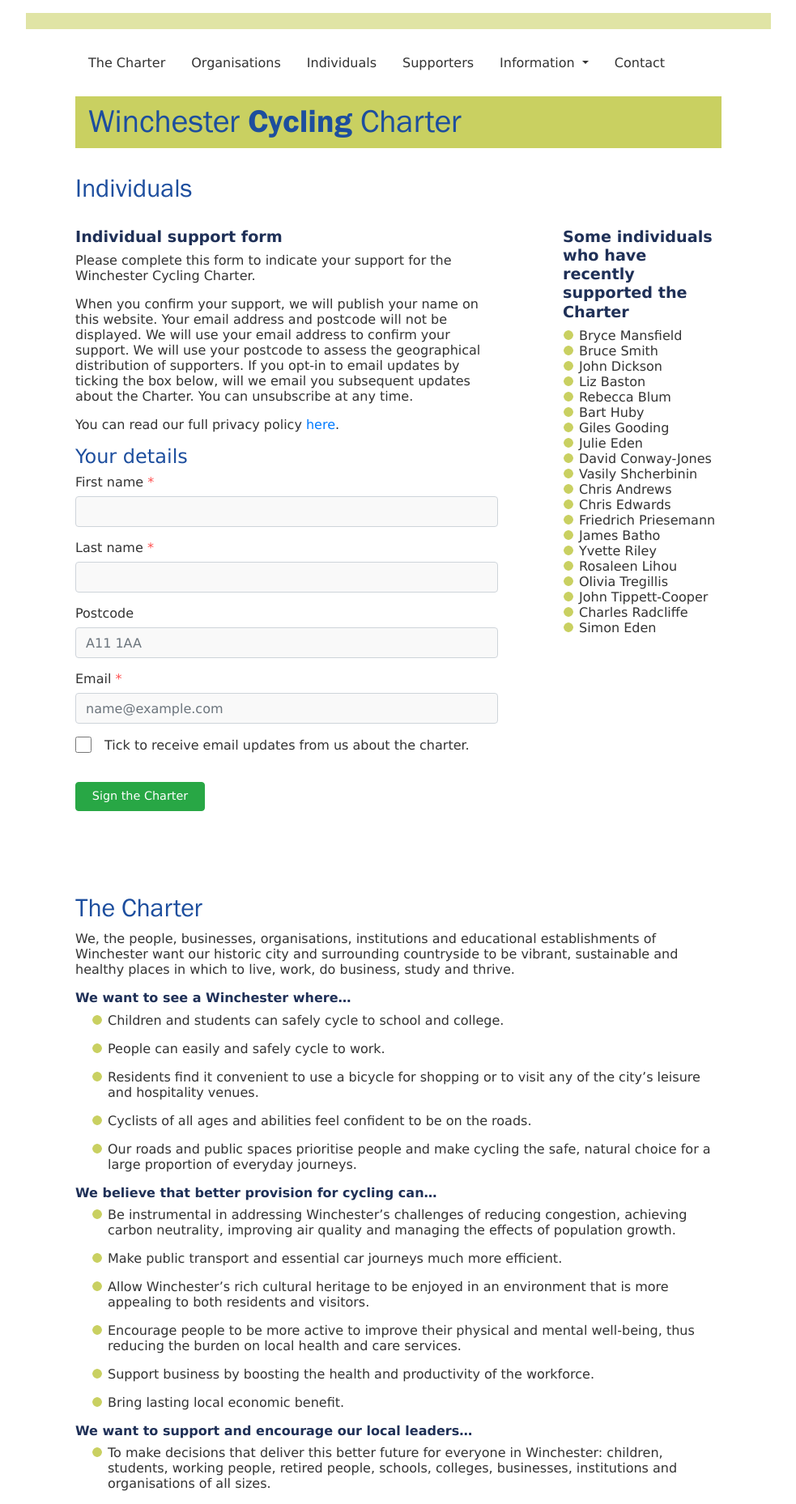
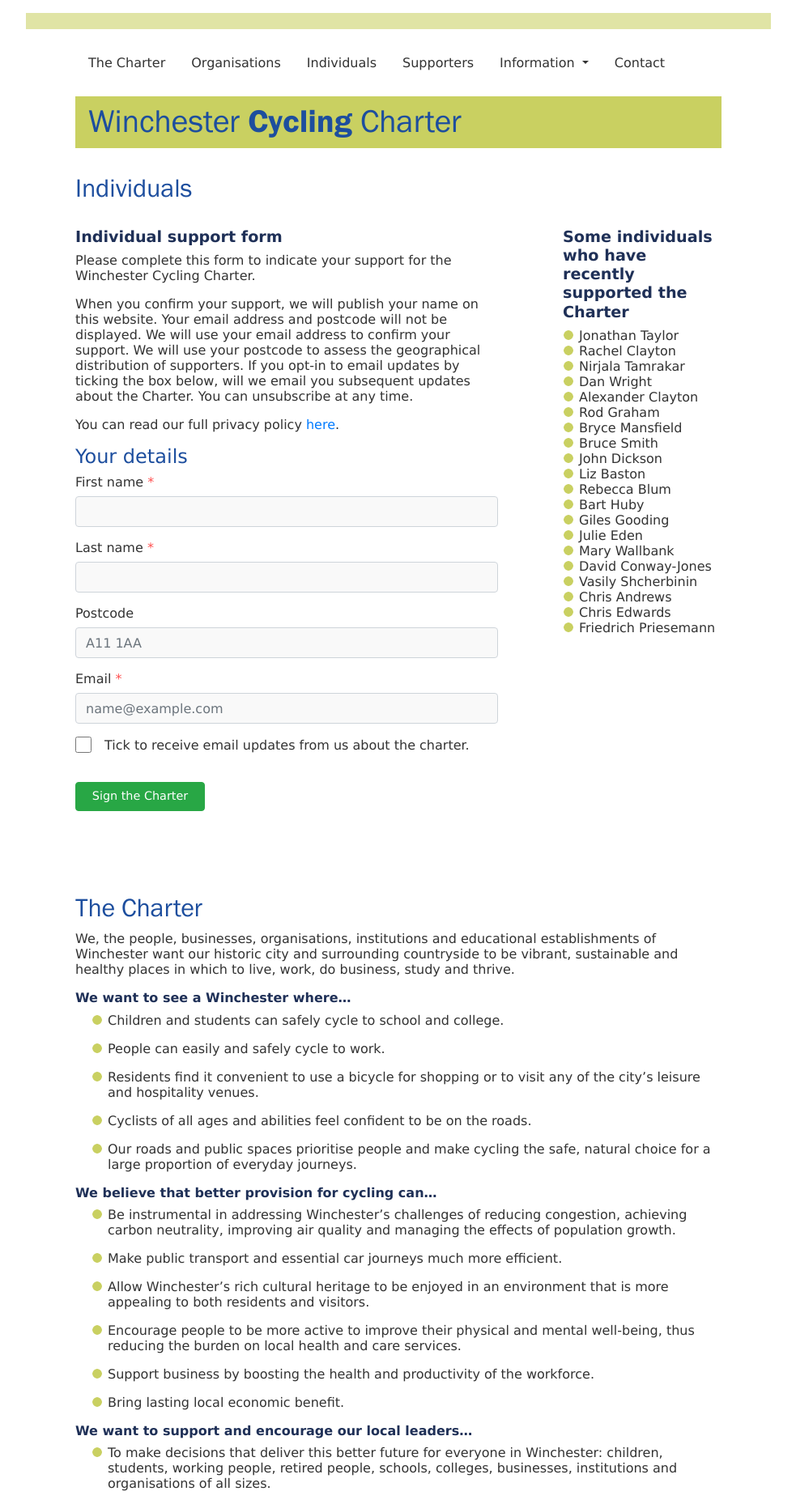
Before and after one commit to winchestercyclingcharter/winchestercyclingcharter.github.io, a Jekyll site: the page built from ind-page.md, in a window 1280 px wide. Shown: the whole page at 81% size, without its empty margins (148-1131 px from the left). Built offline with Jekyll 4.4.1, drawn with Linux system fonts in a browser that asks for light colours; nearby versions of some CDN libraries.

Commit message:
Update people.yml

```diff
--- a/_data/people.yml
+++ b/_data/people.yml
@@ -283,3 +283,10 @@ people:
 - { lastname: Osborne, firstname: Daniel, dt: 20210224-151647-896761 }
 - { lastname: Priesemann, firstname: Friedrich, dt: 20210302-191900-956134 }
 - { lastname: Mansfield, firstname: Bryce, dt: 20210304-205832-103342 }
+- { lastname: Graham, firstname: Rod, dt: 20210305-144604-452580 }
+- { lastname: Clayton, firstname: Alexander, dt: 20210305-200621-453765 }
+- { lastname: Wallbank, firstname: Mary, dt: 20210303-181005-463864 }
+- { lastname: Wright, firstname: Dan , dt: 20210305-211434-001953 }
+- { lastname: Tamrakar, firstname: Nirjala , dt: 20210305-211515-825582 }
+- { lastname: Clayton, firstname: Rachel, dt: 20210305-212144-214929 }
+- { lastname: Taylor, firstname: Jonathan, dt: 20210306-092029-228087 }
```
